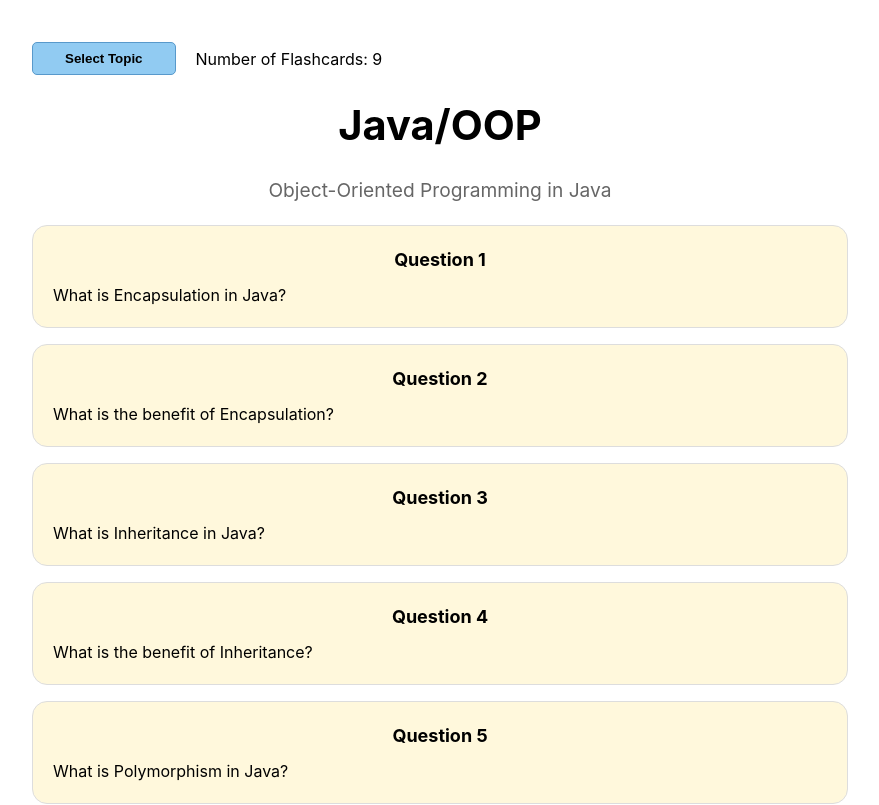
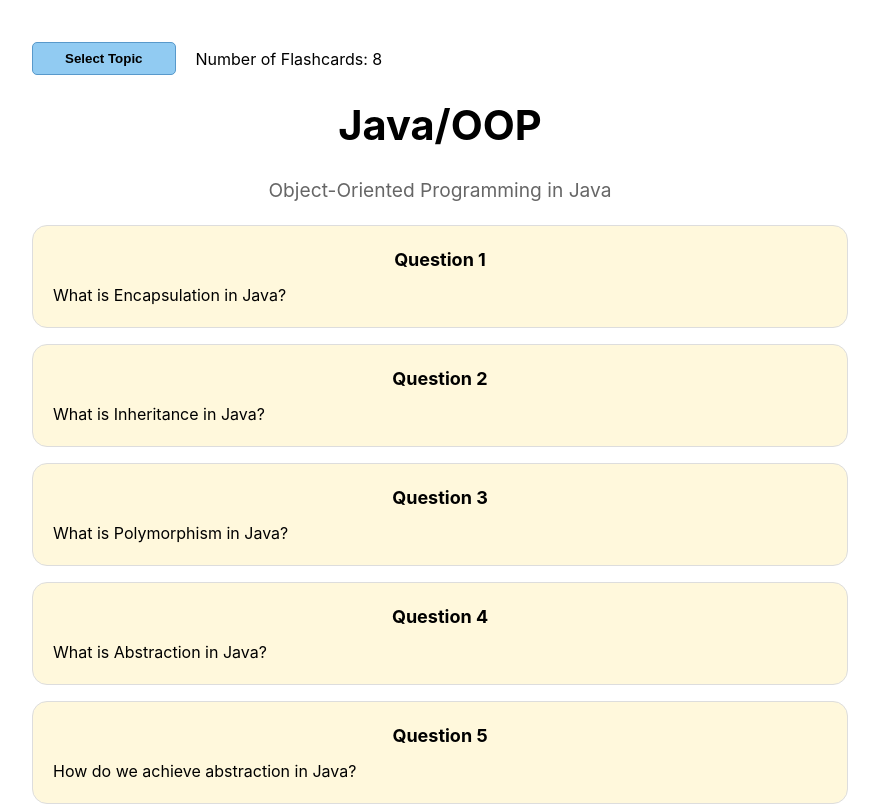
Before and after one commit to KhangBBBB/interview-prep, a Svelte app: page / in a window 1280 px wide. Shown: the top 805 px of the page, without its empty margins (200-1079 px from the left). Built offline with nearby package versions, Linux system fonts and the light colour scheme.

Commit message:
Improve conciseness

```diff
--- a/src/data.ts
+++ b/src/data.ts
@@ -10,24 +10,20 @@ export const topics: models.Topic[] = [
                 answer: "Encapsulation restricts access to the inner workings of that class using access modifiers.",
             },
             {
-                question: "What is the benefit of Encapsulation?",
-                answer: "It protects the integrity of the data by only allowing controlled interactions through public methods.",
-            },
-            {
                 question: "What is Inheritance in Java?",
                 answer: `Inheritance is a concept where one class (the subclass or derived class) inherits the fields and methods of another class (the superclass or base class).`,
             },
             {
-                question: `What is the benefit of Inheritance?`,
-                answer: `This allows for code reuse, enabling the subclass to extend or modify the behavior of the superclass, and promotes hierarchical classification.`
-            },
-            {
                 question: `What is Polymorphism in Java?`,
-                answer: `Polymorphism allows methods to perform differently based on the object they are called on. It supports method overloading (compile-time) and method overriding (runtime), enabling a single interface to handle multiple data types or classes.`,
+                answer: `Polymorphism allows methods to perform differently based on the object they are called on.`,
             },
             {
                 question: `What is Abstraction in Java?`,
-                answer: `Abstraction hides the implementation details of a class and exposes only the essential features. It is achieved using abstract classes and interfaces, allowing users to interact with objects through a simplified interface. This reduces complexity and enhances code maintainability.`,
+                answer: `Abstraction hides implementation details and shows only essential features of an object to the outside world.`,
+            },
+            {
+                question: `How do we achieve abstraction in Java?`,
+                answer: `Abstract classes and interfaces`,
             },
             {
                 question: `What is the difference between public, private, and protected?`,
```
